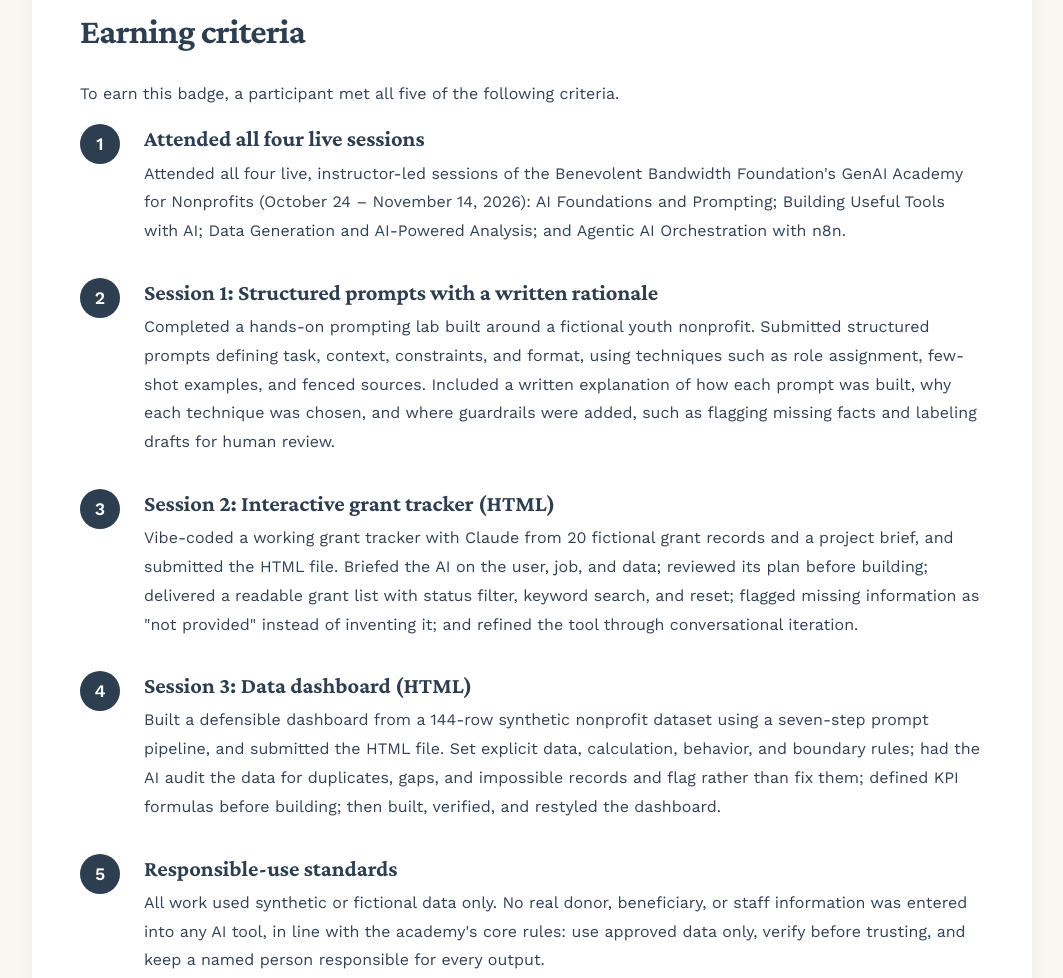
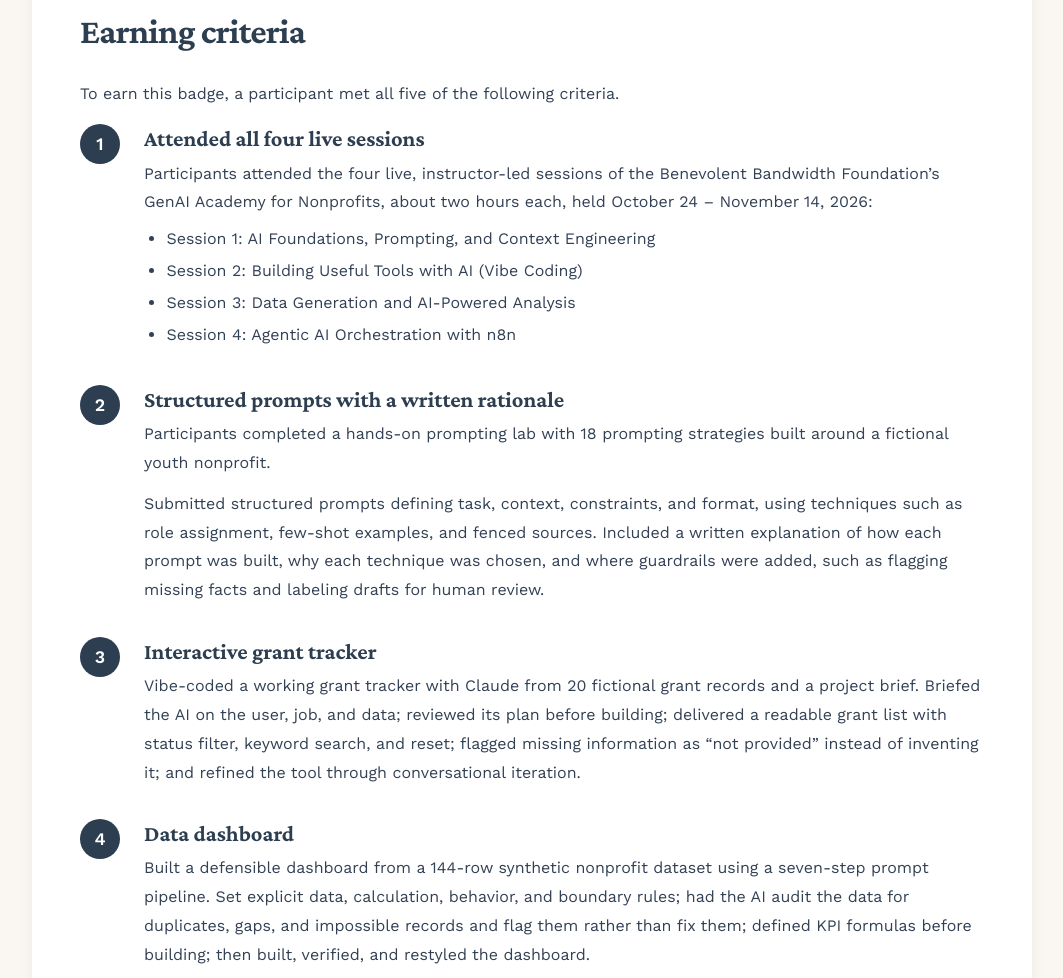
Before and after one commit to benevolentbandwidth/benevolentbandwidth.github.io, a plain HTML site: page academy/badge-fall-2026.html in a window 1280 px wide. Shown: the part 1193-2171 px from the top of the page, without its empty margins (108-1171 px from the left). Drawn offline with nearby package versions, Linux system fonts and the light colour scheme.

Commit message:
Update badge page criteria, issuer button, and details table
- Rewrite earning criteria 1-4 (session list, 18 prompting strategies,
  drop session prefixes and HTML-file wording)
- Issuer button now reads "Learn more →"
- Remove Cost row from badge details

Co-Authored-By: Claude Opus 5.5 <noreply@anthropic.com>

```diff
--- a/academy/badge-fall-2026.html
+++ b/academy/badge-fall-2026.html
@@ -299,6 +299,27 @@
             margin: 0;
         }
 
+        .criteria-list p + p {
+            margin-top: 12px;
+        }
+
+        /* Nested session list inside criterion 1 (resets the numbered-circle styling) */
+        .criteria-list .criteria-sessions {
+            list-style: disc;
+            margin: 8px 0 0;
+            padding-left: 1.4em;
+        }
+
+        .criteria-list .criteria-sessions li {
+            padding: 0;
+            margin-bottom: 4px;
+            counter-increment: none;
+        }
+
+        .criteria-list .criteria-sessions li::before {
+            content: none;
+        }
+
         /* Skills - matches the b² Principles list */
         .skills-list {
             list-style: none;
@@ -573,19 +594,26 @@
             <ol class="criteria-list">
                 <li>
                     <h3>Attended all four live sessions</h3>
-                    <p>Attended all four live, instructor-led sessions of the Benevolent Bandwidth Foundation's GenAI Academy for Nonprofits (October 24 – November 14, 2026): AI Foundations and Prompting; Building Useful Tools with AI; Data Generation and AI-Powered Analysis; and Agentic AI Orchestration with n8n.</p>
+                    <p>Participants attended the four live, instructor-led sessions of the Benevolent Bandwidth Foundation’s GenAI Academy for Nonprofits, about two hours each, held October 24 – November 14, 2026:</p>
+                    <ul class="criteria-sessions">
+                        <li>Session 1: AI Foundations, Prompting, and Context Engineering</li>
+                        <li>Session 2: Building Useful Tools with AI (Vibe Coding)</li>
+                        <li>Session 3: Data Generation and AI-Powered Analysis</li>
+                        <li>Session 4: Agentic AI Orchestration with n8n</li>
+                    </ul>
                 </li>
                 <li>
-                    <h3>Session 1: Structured prompts with a written rationale</h3>
-                    <p>Completed a hands-on prompting lab built around a fictional youth nonprofit. Submitted structured prompts defining task, context, constraints, and format, using techniques such as role assignment, few-shot examples, and fenced sources. Included a written explanation of how each prompt was built, why each technique was chosen, and where guardrails were added, such as flagging missing facts and labeling drafts for human review.</p>
+                    <h3>Structured prompts with a written rationale</h3>
+                    <p>Participants completed a hands-on prompting lab with 18 prompting strategies built around a fictional youth nonprofit.</p>
+                    <p>Submitted structured prompts defining task, context, constraints, and format, using techniques such as role assignment, few-shot examples, and fenced sources. Included a written explanation of how each prompt was built, why each technique was chosen, and where guardrails were added, such as flagging missing facts and labeling drafts for human review.</p>
                 </li>
                 <li>
-                    <h3>Session 2: Interactive grant tracker (HTML)</h3>
-                    <p>Vibe-coded a working grant tracker with Claude from 20 fictional grant records and a project brief, and submitted the HTML file. Briefed the AI on the user, job, and data; reviewed its plan before building; delivered a readable grant list with status filter, keyword search, and reset; flagged missing information as "not provided" instead of inventing it; and refined the tool through conversational iteration.</p>
+                    <h3>Interactive grant tracker</h3>
+                    <p>Vibe-coded a working grant tracker with Claude from 20 fictional grant records and a project brief. Briefed the AI on the user, job, and data; reviewed its plan before building; delivered a readable grant list with status filter, keyword search, and reset; flagged missing information as “not provided” instead of inventing it; and refined the tool through conversational iteration.</p>
                 </li>
                 <li>
-                    <h3>Session 3: Data dashboard (HTML)</h3>
-                    <p>Built a defensible dashboard from a 144-row synthetic nonprofit dataset using a seven-step prompt pipeline, and submitted the HTML file. Set explicit data, calculation, behavior, and boundary rules; had the AI audit the data for duplicates, gaps, and impossible records and flag rather than fix them; defined KPI formulas before building; then built, verified, and restyled the dashboard.</p>
+                    <h3>Data dashboard</h3>
+                    <p>Built a defensible dashboard from a 144-row synthetic nonprofit dataset using a seven-step prompt pipeline. Set explicit data, calculation, behavior, and boundary rules; had the AI audit the data for duplicates, gaps, and impossible records and flag them rather than fix them; defined KPI formulas before building; then built, verified, and restyled the dashboard.</p>
                 </li>
                 <li>
                     <h3>Responsible-use standards</h3>
@@ -649,7 +677,7 @@
             <p>The Benevolent Bandwidth Foundation (B2) brings together volunteers with technical and nonprofit backgrounds to make AI useful for public benefit.</p>
             <p>B2 helps nonprofits in three ways: the GenAI Academy, custom AI solutions built by a distributed volunteer network, and the Agentic Nonprofit platform of ready-made agents, which is in development.</p>
             <p>The academy exists so that people working at nonprofits can learn to use AI well and safely, with practice on real nonprofit tasks, at no cost.</p>
-            <a href="/" class="btn btn-outline">Visit benevolentbandwidth.org</a>
+            <a href="/" class="btn btn-outline" aria-label="Learn more about the Benevolent Bandwidth Foundation">Learn more <span aria-hidden="true">→</span></a>
         </section>
 
         <!-- HOW TO VERIFY -->
@@ -676,7 +704,6 @@
                     <tr><th scope="row">Cohort</th><td>Fall 2026 (pilot)</td></tr>
                     <tr><th scope="row">Dates</th><td>October 24 – November 14, 2026</td></tr>
                     <tr><th scope="row">Format</th><td>Four live, instructor-led online sessions, about two hours each</td></tr>
-                    <tr><th scope="row">Cost</th><td>Free</td></tr>
                     <tr><th scope="row">Expiration</th><td>None</td></tr>
                 </tbody>
             </table>
```
